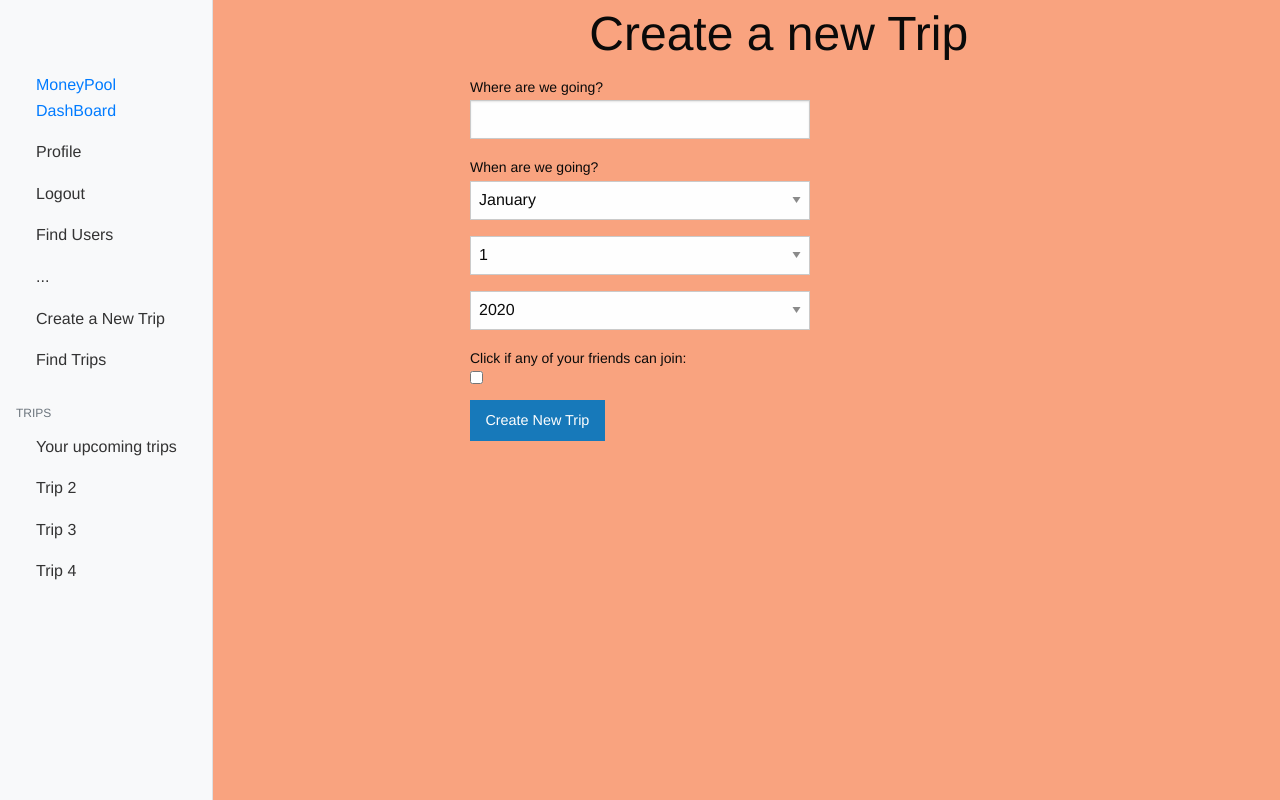
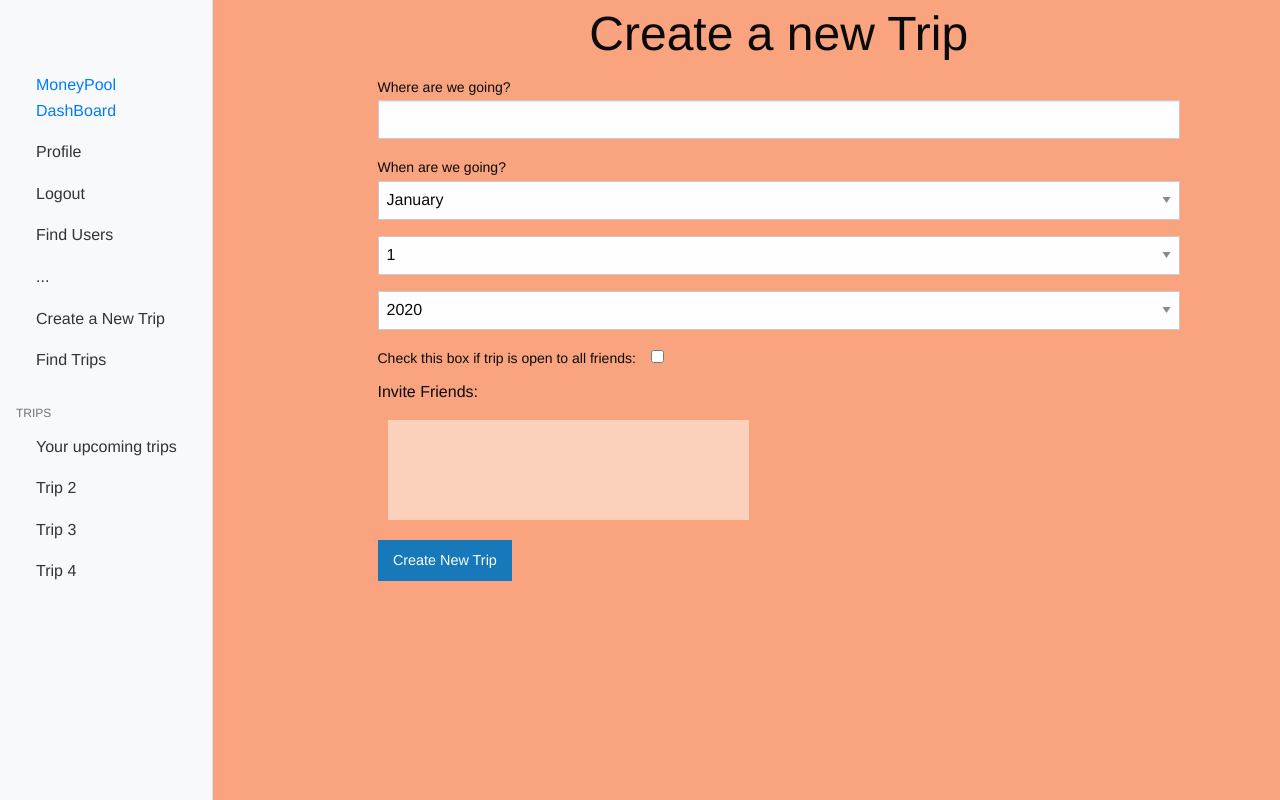
Before and after one commit to ChicoState/MoneyPool, a Django app: page /addtrip/ in a window 1280 px wide. Run offline with Django 3.2, Linux system fonts and the light colour scheme; the visitor is signed in with stand-in values (Sample User, id 1); data comes from the database, SQL or seed files in the repository; data that the repository does not hold is empty; style sheets or scripts are compiled from the project's sources; some libraries are stand-ins or nearby versions.

Commit message:
Fixed some styling on create trip page

```diff
--- a/moneypool/myapp/forms.py
+++ b/moneypool/myapp/forms.py
@@ -60,7 +60,7 @@ class EventForm(forms.Form):
         widget=forms.SelectDateWidget(empty_label = ("Choose Year", "Choose Month", "Choose Day"))
     )
     public = forms.BooleanField(
-        label="Click if any of your friends can join",
+        label="Check this box if trip is open to all friends",
         required=False
     )
     def save(self, request, commit=True):
--- a/moneypool/myapp/models.py
+++ b/moneypool/myapp/models.py
@@ -29,8 +29,9 @@ class Event(models.Model):
 
     objects = EventManager()
 
-    #def __str__(self):
-     #   return self.location + " - " + self.date.strftime("%m/%d/%Y")
+    def __str__(self):
+        return self.location + " - " + self.date.strftime("%m/%d/%Y")
+
 
 class TripAttendees(models.Model):
     tripid = models.ForeignKey(Event, on_delete=models.CASCADE)
--- a/moneypool/myapp/static/css/createTrip.css
+++ b/moneypool/myapp/static/css/createTrip.css
@@ -1,3 +1,23 @@
-#id_public{
-    display: block;
+
+label{
+    display: inline;
+    padding-right: 15px;
 }
+.friendLabel{
+   color:navy;
+}
+
+.check{
+    margin-left: 20px;
+}
+.scroll{
+    margin-left: 10px;
+    margin-bottom: 20px;
+    background-color: rgba(255, 255, 250, .5);
+    padding:2px;
+    width: 45%;
+    height: 100px;
+    overflow-x: hidden;
+    overflow-y: auto;
+    text-align:justify;
+}
--- a/moneypool/myapp/static/css/profile.css
+++ b/moneypool/myapp/static/css/profile.css
@@ -15,7 +15,7 @@
 
 .dropdown:hover .dropdown-content {
   display: block;
-  background-color: #f8bfa5;
+  background-color: rgba(255, 255, 250, 0.5);
 }
 
 .link {
--- a/moneypool/myapp/static/css/profile.scss
+++ b/moneypool/myapp/static/css/profile.scss
@@ -14,7 +14,7 @@
 
 .dropdown:hover .dropdown-content{
     display: block;
-    background-color: #f8bfa5;
+    background-color: rgba(255, 255, 250, .5)
 }
 
 .link{
--- a/moneypool/myapp/templates/addtrip.html
+++ b/moneypool/myapp/templates/addtrip.html
@@ -14,17 +14,25 @@
 
 {% block content %}
 
-<div class="grid-x grid-padding-x">
-  <div class="large-4 medium-4 small-12 large-offset-4 medium-offset-4 cell">
+<div class="container">
+   <div class="row">
+      <div class="col-md-3"></div>
+      <div class="col-md-9">
          <form action="/addtrip/", method ="post">{% csrf_token %}
             {{form}}
+            <p>Invite Friends:</p>
+               <div class="friends scroll">
+
                   {%for f in friends %}
-              <input type="checkbox" id={{f.id}} name="{{f}}" value="{{f}}">
-              <label for={{f.id}}>{{f}}</label><br>
+                     <input type="checkbox" class="check" id={{f.id}} name="{{f}}" value="{{f}}">
+                     <label for={{f.id}} class="friendLabel">{{f}}</label><br>
                   {% endfor %}
+               </div>
                <input type="submit" value="Create New Trip" class="button"/>
          </form>
          <p>{{status}}</p>
+
+      </div>
   </div>
 </div>
 
--- a/moneypool/myapp/views.py
+++ b/moneypool/myapp/views.py
@@ -80,7 +80,7 @@ def index(request):
                         }]
                 context = {
                     "title":"My Profile",
-                    "tripTitle": "My Trips",
+                    "tripTitle": "My Created Trips",
                     "attendingTitle": "Trips Attending",
                     "page_name":"Moneypool",
                     "name": request.user.first_name,
@@ -169,6 +169,7 @@ def addTrip_form_view(request):
             if form_instance.is_valid():
                 add_trip = form_instance.save(request=request)
                 status = "Trip Saved"
+                Friend.objects.order_by("username")
                 friends = Friend.objects.friends(request.user)
                 invites = request.POST.get("friends", None)
                 for f in friends:
```
Also changed, not shown: moneypool/myapp/templates/profile.html (+21 -22 lines), 1 other file. Lines whose indentation alone changed are shown as unchanged.
